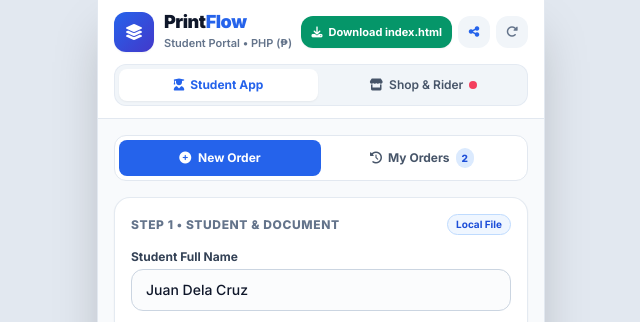
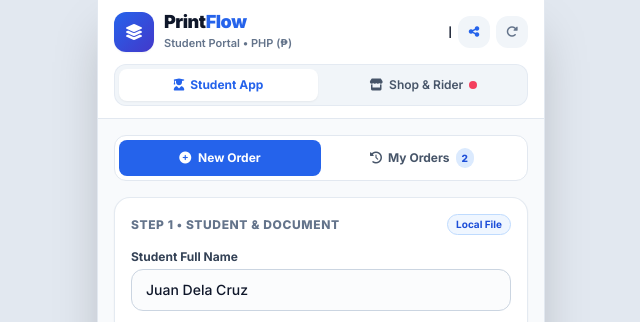
Before and after one commit to tikootacco-svg/Print, a plain HTML site: page index.html in a window 1280 px wide. Shown: the top 322 px of the page, without its empty margins (319-959 px from the left). Drawn offline with nearby package versions, Linux system fonts and the light colour scheme.

Commit message:
Remove download button from index.html
Removed download button for index.html and adjusted layout.

```diff
--- a/index.html
+++ b/index.html
@@ -39,11 +39,7 @@
                 </div>
 
                 <!-- Action Buttons: Download HTML, Share Role Links, Reset -->
-                <div class="flex items-center gap-1.5 shrink-0">
-                    <button type="button" onclick="downloadSelfHtml()" class="px-2.5 py-2 rounded-xl bg-emerald-600 hover:bg-emerald-500 active:scale-95 text-white text-[11px] font-bold flex items-center gap-1.5 shadow-sm transition" title="Download complete index.html for GitHub">
-                        <i class="fa-solid fa-download"></i>
-                        <span>Download index.html</span>
-                    </button>
+                <div class="flex items-center gap-1.5 shrink-0">l
                     <button type="button" onclick="toggleShareDrawer()" class="w-8 h-8 rounded-xl bg-slate-100 hover:bg-slate-200 text-slate-700 text-xs flex items-center justify-center transition" title="Get Role URLs">
                         <i class="fa-solid fa-share-nodes text-blue-600"></i>
                     </button>
```
